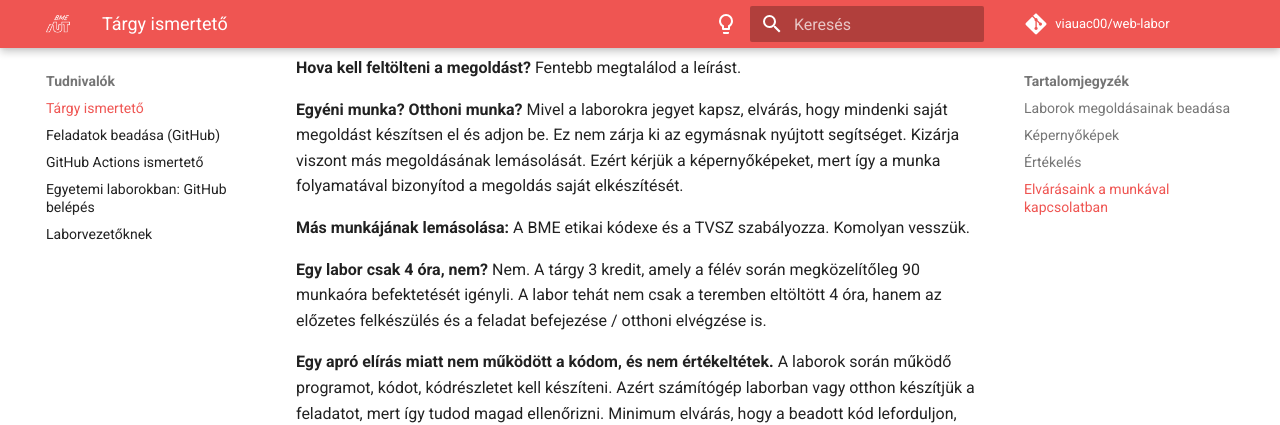
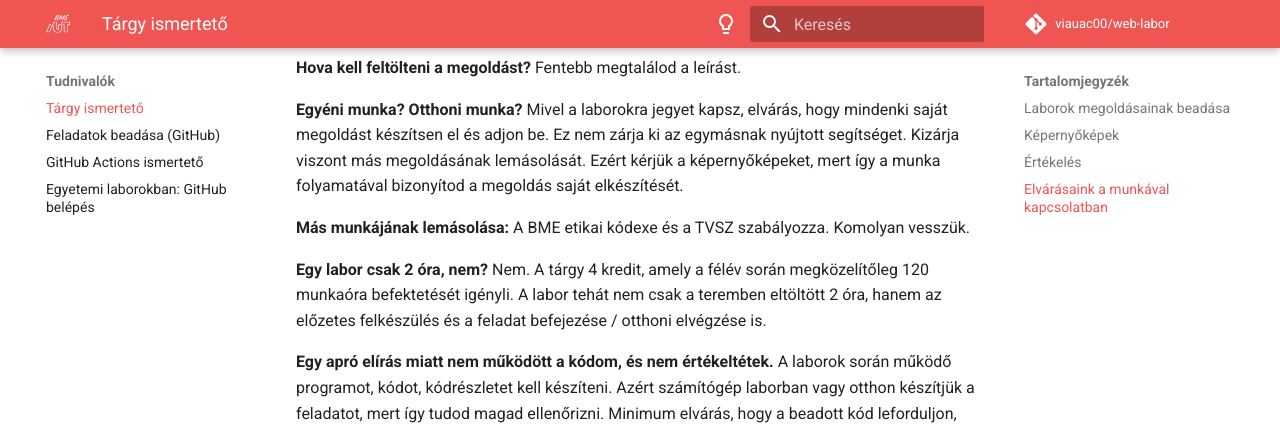
Before and after one commit to VIAUAD02/laborok, an MkDocs documentation site: the page built from docs/index.md, in a window 1280 px wide and 900 px high, scrolled down 1716 px. Shown: the top 425 px of the window. Built offline with MkDocs 1.6.1 and Material for MkDocs 9.7.7, drawn with Linux system fonts in a browser that asks for light colours; comment, search, counter and statistics services are not loaded.

Commit message:
egyértelműsítések, laborvezetoknek oldal kivétele a tocból

```diff
--- a/docs/index.md
+++ b/docs/index.md
@@ -46,7 +46,7 @@ A kiértékelés eredményéről a GitHub-on kapsz szöveges visszajelzést (lá
 
 **Más munkájának lemásolása:** A BME etikai kódexe és a TVSZ szabályozza. Komolyan vesszük.
 
-**Egy labor csak 4 óra, nem?** Nem. A tárgy 3 kredit, amely a félév során megközelítőleg 90 munkaóra befektetését igényli. A labor tehát nem csak a teremben eltöltött 4 óra, hanem az előzetes felkészülés és a feladat befejezése / otthoni elvégzése is.
+**Egy labor csak 2 óra, nem?** Nem. A tárgy 4 kredit, amely a félév során megközelítőleg 120 munkaóra befektetését igényli. A labor tehát nem csak a teremben eltöltött 2 óra, hanem az előzetes felkészülés és a feladat befejezése / otthoni elvégzése is.
 
 **Egy apró elírás miatt nem működött a kódom, és nem értékeltétek.** A laborok során működő programot, kódot, kódrészletet kell készíteni. Azért számítógép laborban vagy otthon készítjük a feladatot, mert így tudod magad ellenőrizni. Minimum elvárás, hogy a beadott kód leforduljon, lefusson. Ha a viselkedés nem teljesen helyes, azt értékeljük. De ha egyáltalán nem működik, nem értékeljük a megoldást.
 
--- a/mkdocs.yml
+++ b/mkdocs.yml
@@ -68,7 +68,6 @@ nav:
       - tudnivalok/github/GitHub.md
       - tudnivalok/github/GitHub-Actions.md
       - tudnivalok/github/GitHub-credentials.md
-      - tudnivalok/laborvezetoknek/index.md
   - "Webes Laborok":
       - laborok/08-http/index.md
       - laborok/09-css/index.md
```
Also changed, not shown: docs/tudnivalok/github/GitHub.md (+2 -2 lines).
